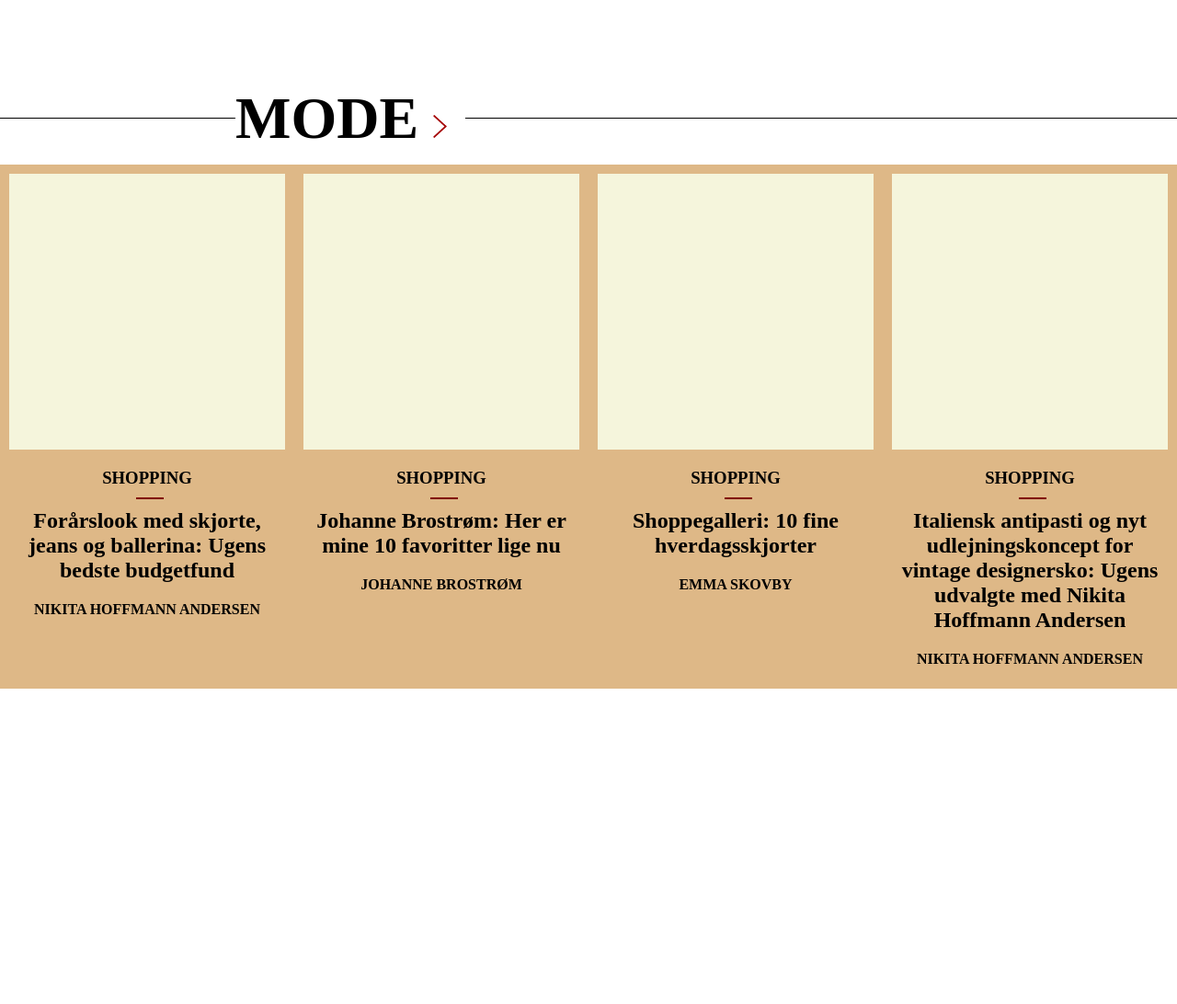
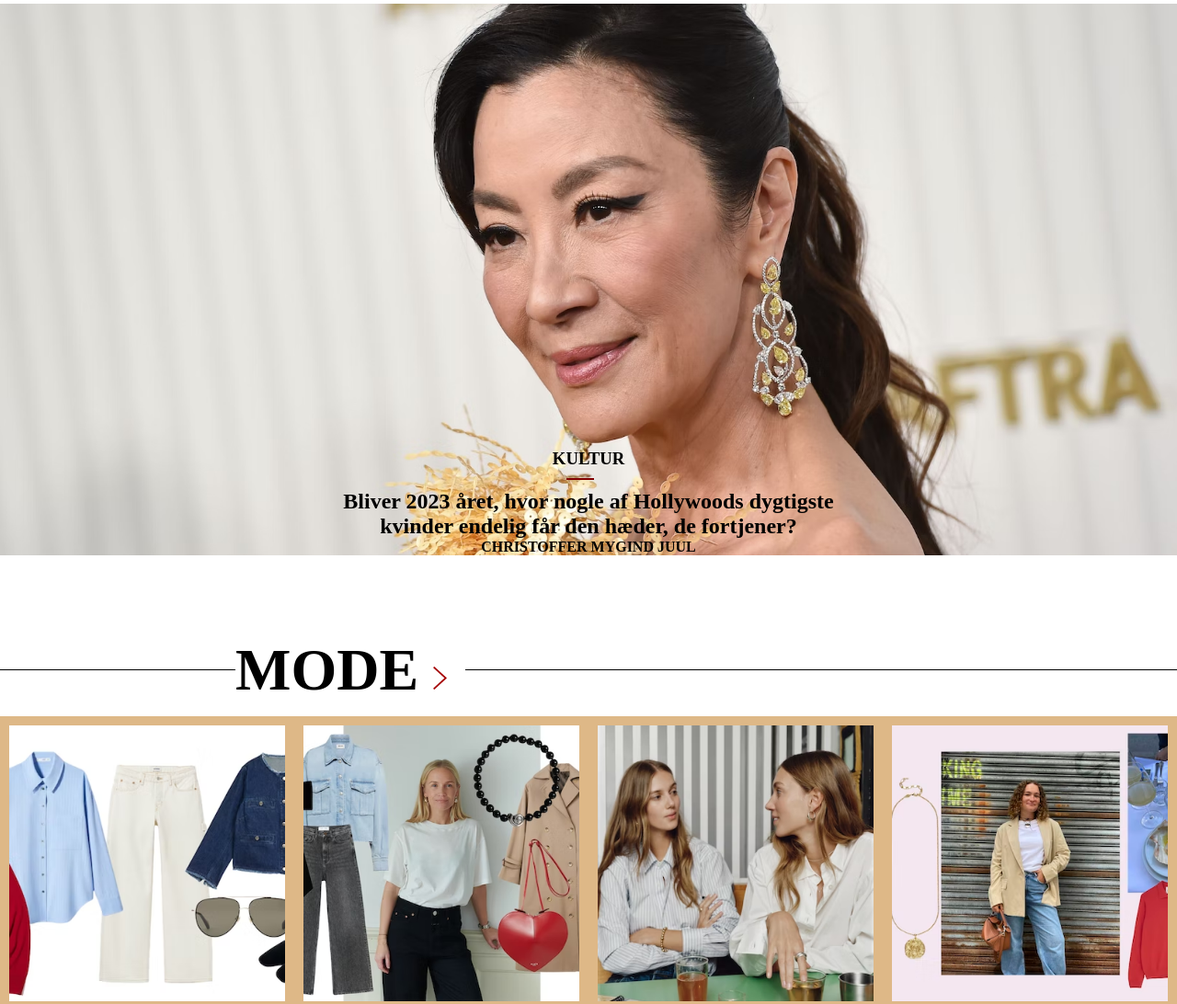
Before and after one commit to Ikasy/elle.dk, a plain HTML site: page index.html in a window 1280 px wide. Shown: the part 670-1762 px from the top of the page at 92% size. Before the commit the page ends 1419 px from the top, so only its background shows below. Drawn offline with Linux system fonts and the light colour scheme; a web font is replaced by a local one.

Commit message:
Added pictures

```diff
--- a/index.html
+++ b/index.html
@@ -33,20 +33,32 @@
                     <a href="">LINK 3</a>
                 </div>
             </div>
+
+
         </nav>
     </header>
 
     <main>
         <iframe width="100%" height="600" src="https://www.youtube.com/embed/zsu2WRFaUoQ?autoplay=1&mute=1" title="YouTube video player" frameborder="0" allow="accelerometer; autoplay; clipboard-write; encrypted-media; gyroscope; picture-in-picture; web-share" allowfullscreen></iframe>
 
+        <div class="feature">
+            <section>
+                <h3>KULTUR</h3>
+                <div class="linje"></div>
+                <h2>Bliver 2023 året, hvor nogle af Hollywoods dygtigste kvinder endelig får den hæder, de fortjener?</h2>
+                <h4>CHRISTOFFER MYGIND JUUL</h4>
+            </section>
+        </div>
+
+
+
         <div class="overskrift">
             <h1>mode <img src="pilhøjre.png" alt=""></h1>
         </div>
 
-
         <div class="kort">
             <section>
-                <div class="placeholder"></div>
+                <img src="uge9.avif" alt="">
                 <h3>SHOPPING</h3>
                 <div class="linje"></div>
                 <h2>Forårslook med skjorte, jeans og ballerina: Ugens bedste budgetfund</h2>
@@ -54,7 +66,7 @@
             </section>
 
             <section>
-                <div class="placeholder"></div>
+                <img src="top.avif" alt="">
                 <h3>SHOPPING</h3>
                 <div class="linje"></div>
                 <h2>Johanne Brostrøm: Her er mine 10 favoritter lige nu</h2>
@@ -62,7 +74,7 @@
             </section>
 
             <section>
-                <div class="placeholder"></div>
+                <img src="moosgaard_reportage_07_2953.avif" alt="">
                 <h3>SHOPPING</h3>
                 <div class="linje"></div>
                 <h2>Shoppegalleri: 10 fine hverdagsskjorter</h2>
@@ -70,7 +82,7 @@
             </section>
 
             <section>
-                <div class="placeholder"></div>
+                <img src="ikke-navngivet-3-kopier.avif" alt="">
                 <h3>SHOPPING</h3>
                 <div class="linje"></div>
                 <h2>Italiensk antipasti og nyt udlejningskoncept for vintage designersko: Ugens udvalgte med Nikita Hoffmann Andersen</h2>
--- a/styles.css
+++ b/styles.css
@@ -88,6 +88,9 @@ input:checked ~ .dropdown {
     display: flex;
 }
 
+
+
+
 .overskrift{
     border-bottom: 1px solid black;
     text-transform: uppercase;
@@ -111,6 +114,7 @@ input:checked ~ .dropdown {
     margin-top: 100px;
     display: flex;
     justify-content: space-around;
+    align-items: center;
     flex-wrap: wrap;
 }
 
@@ -142,3 +146,23 @@ input:checked ~ .dropdown {
 .kort h4{
     margin-top: 20px;
 }
+.kort section img{
+    width: 300px;
+    margin-bottom: 20px;
+}
+
+.feature{
+    background-image: url("13780500id-4553x2896ma.avif");
+    background-repeat: no-repeat;
+    background-position: center;
+    background-size: cover;
+    width: 100%;
+    height: 600px;
+    display: flex;
+    justify-content: center;
+    align-items: end;
+}
+.feature section{
+    width: 600px;
+    text-align: center;
+}
```
Also changed, not shown: 13780500id-4553x2896ma.avif (added), ikke-navngivet-3-kopier.avif (added), moosgaard_reportage_07_2953.avif (added), top.avif (added), uge9.avif (added).
